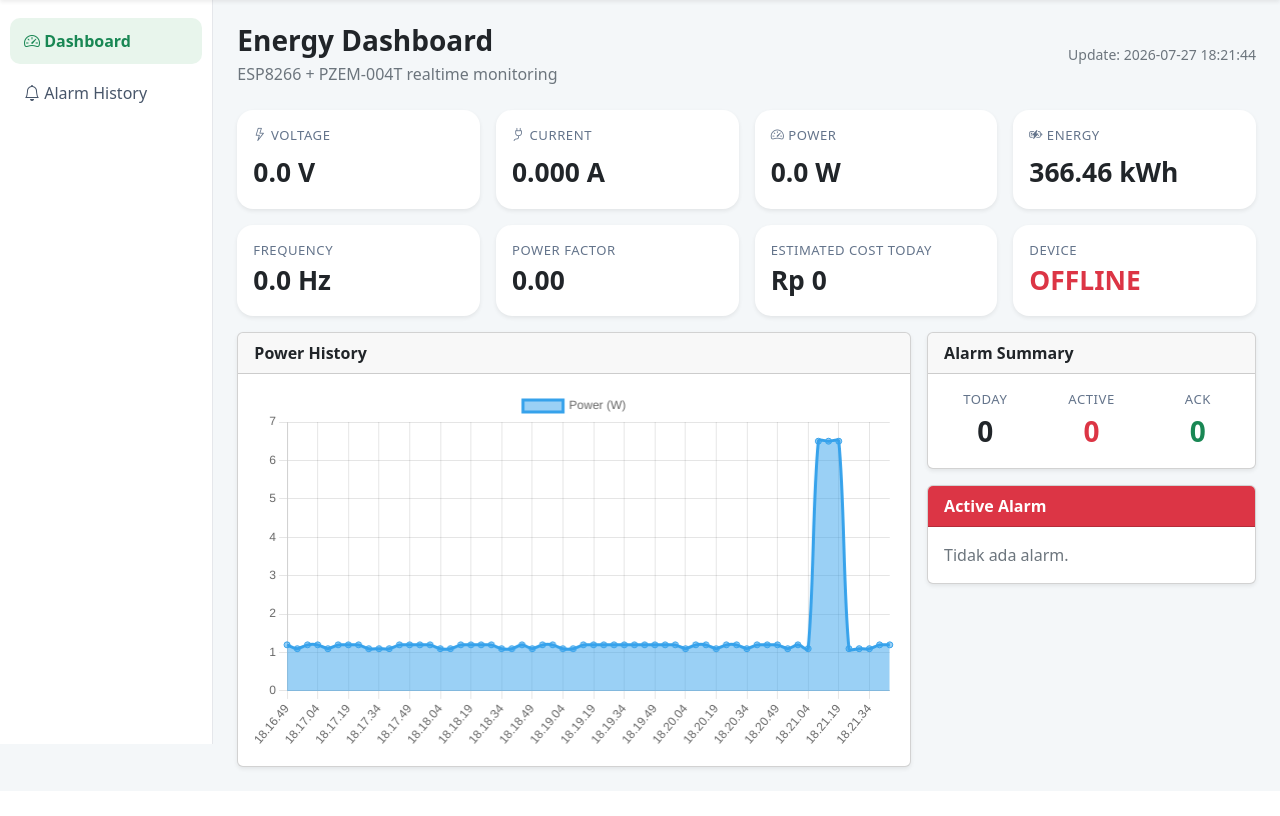
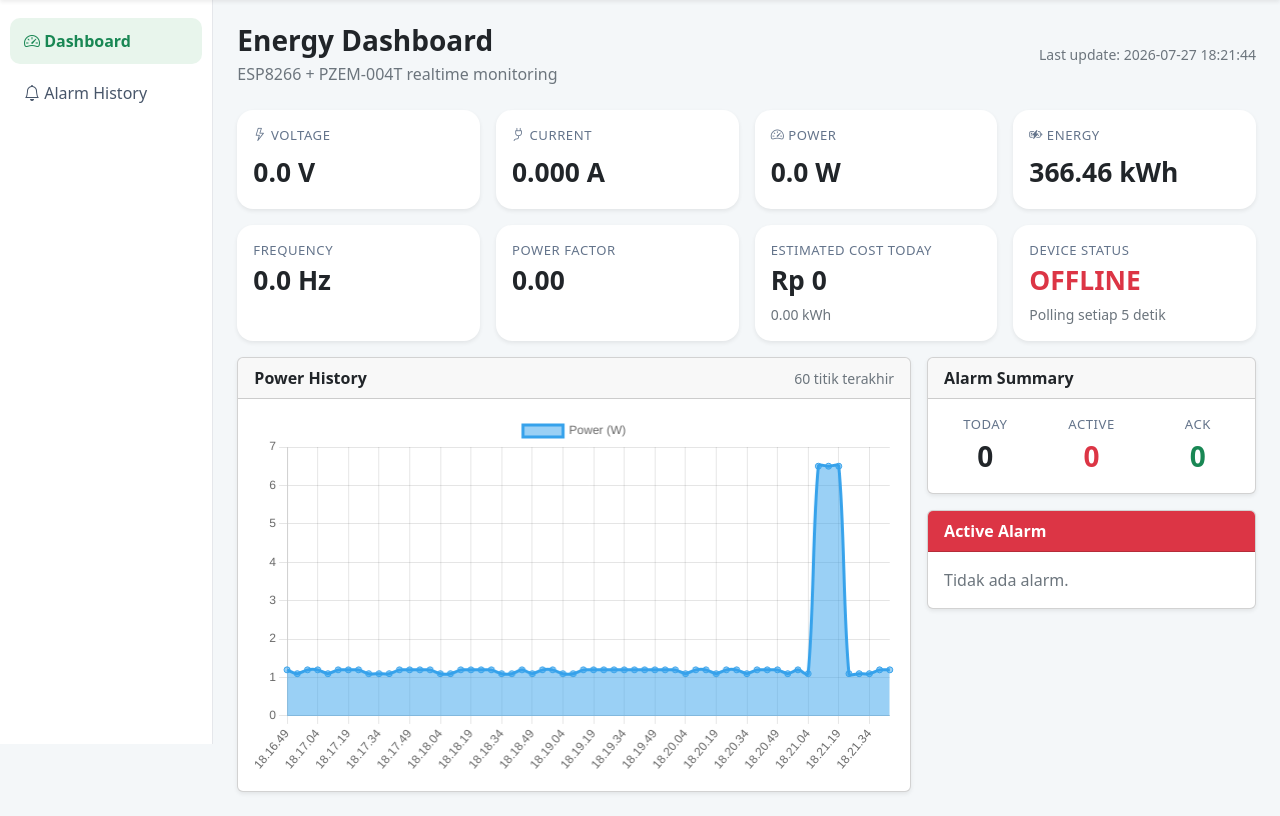
Before and after one commit to ryanby7889-cpu/EnergyMonitor, a PHP site: page /dashboard/index.php in a window 1280 px wide. Shown: the part 56-872 px from the top of the page. Before the commit the page ends 828 px from the top, so only its background shows below. Run offline with PHP 8.4, Linux system fonts and the light colour scheme; data comes from the database, SQL or seed files in the repository.

Commit message:
feat: improve energy dashboard

```diff
--- a/energy-monitor/dashboard/index.php
+++ b/energy-monitor/dashboard/index.php
@@ -1,11 +1,24 @@
-<?php require_once '../config/database.php'; include '../layouts/header.php'; include '../layouts/navbar.php'; ?>
+<?php
+require_once '../config/database.php';
+include '../layouts/header.php';
+include '../layouts/navbar.php';
+?>
 <div class="container-fluid"><div class="row"><div class="col-lg-2 p-0"><?php include '../layouts/sidebar.php'; ?></div><main class="col-lg-10 p-4">
-<div class="d-flex justify-content-between align-items-center mb-4"><div><h3 class="fw-bold mb-1">Energy Dashboard</h3><div class="text-secondary">ESP8266 + PZEM-004T realtime monitoring</div></div><div class="text-secondary small">Update: <span id="last_update">-</span></div></div>
+<div class="d-flex flex-wrap justify-content-between align-items-center gap-2 mb-4"><div><h3 class="fw-bold mb-1">Energy Dashboard</h3><div class="text-secondary">ESP8266 + PZEM-004T realtime monitoring</div></div><div class="small text-secondary">Last update: <span id="last_update">-</span></div></div>
 <div class="row g-3 mb-3">
-<?php foreach([['voltage','Voltage','V','bi-lightning'],['current','Current','A','bi-plug'],['power','Power','W','bi-speedometer2'],['energy','Energy','kWh','bi-battery-charging']] as $c): ?><div class="col-xl-3 col-md-6"><div class="card kpi shadow-sm h-100"><div class="card-body"><div class="muted-label"><i class="bi <?= $c[3] ?>"></i> <?= $c[1] ?></div><div class="value mt-2" id="<?= $c[0] ?>">0 <?= $c[2] ?></div></div></div></div><?php endforeach; ?>
+<div class="col-xl-3 col-md-6"><div class="card kpi shadow-sm h-100"><div class="card-body"><div class="muted-label"><i class="bi bi-lightning"></i> Voltage</div><div class="value mt-2" id="voltage">0.0 V</div></div></div></div>
+<div class="col-xl-3 col-md-6"><div class="card kpi shadow-sm h-100"><div class="card-body"><div class="muted-label"><i class="bi bi-plug"></i> Current</div><div class="value mt-2" id="current">0.000 A</div></div></div></div>
+<div class="col-xl-3 col-md-6"><div class="card kpi shadow-sm h-100"><div class="card-body"><div class="muted-label"><i class="bi bi-speedometer2"></i> Power</div><div class="value mt-2" id="power">0.0 W</div></div></div></div>
+<div class="col-xl-3 col-md-6"><div class="card kpi shadow-sm h-100"><div class="card-body"><div class="muted-label"><i class="bi bi-battery-charging"></i> Energy</div><div class="value mt-2" id="energy">0.00 kWh</div></div></div></div>
 </div>
-<div class="row g-3 mb-3"><div class="col-md-3"><div class="card kpi shadow-sm"><div class="card-body"><div class="muted-label">Frequency</div><div class="value" id="frequency">0 Hz</div></div></div></div><div class="col-md-3"><div class="card kpi shadow-sm"><div class="card-body"><div class="muted-label">Power Factor</div><div class="value" id="pf">0.00</div></div></div></div><div class="col-md-3"><div class="card kpi shadow-sm"><div class="card-body"><div class="muted-label">Estimated Cost Today</div><div class="value" id="today_cost">Rp 0</div></div></div></div><div class="col-md-3"><div class="card kpi shadow-sm" id="statusCard"><div class="card-body"><div class="muted-label">Device</div><div class="value" id="status">OFFLINE</div></div></div></div></div>
-<div class="row g-3"><div class="col-xl-8"><div class="card shadow-sm"><div class="card-header fw-bold">Power History</div><div class="card-body"><div class="chart-box"><canvas id="powerChart"></canvas></div></div></div></div><div class="col-xl-4"><div class="card shadow-sm mb-3"><div class="card-header fw-bold">Alarm Summary</div><div class="card-body row text-center"><div class="col-4"><div class="muted-label">Today</div><div class="fs-3 fw-bold" id="alarm_today">0</div></div><div class="col-4"><div class="muted-label">Active</div><div class="fs-3 fw-bold text-danger" id="alarm_active">0</div></div><div class="col-4"><div class="muted-label">Ack</div><div class="fs-3 fw-bold text-success" id="alarm_ack">0</div></div></div></div><div class="card shadow-sm"><div class="card-header bg-danger text-white fw-bold">Active Alarm</div><div class="card-body" id="activeAlarmList"><span class="text-secondary">Tidak ada alarm.</span></div></div></div></div>
+<div class="row g-3 mb-3">
+<div class="col-xl-3 col-md-6"><div class="card kpi shadow-sm h-100"><div class="card-body"><div class="muted-label">Frequency</div><div class="value" id="frequency">0.0 Hz</div></div></div></div>
+<div class="col-xl-3 col-md-6"><div class="card kpi shadow-sm h-100"><div class="card-body"><div class="muted-label">Power Factor</div><div class="value" id="pf">0.00</div></div></div></div>
+<div class="col-xl-3 col-md-6"><div class="card kpi shadow-sm h-100"><div class="card-body"><div class="muted-label">Estimated Cost Today</div><div class="value" id="today_cost">Rp 0</div><div class="small text-secondary mt-1"><span id="today_kwh">0.00</span> kWh</div></div></div></div>
+<div class="col-xl-3 col-md-6"><div class="card kpi shadow-sm h-100" id="statusCard"><div class="card-body"><div class="muted-label">Device Status</div><div class="value" id="status">OFFLINE</div><div class="small text-secondary mt-1">Polling setiap 5 detik</div></div></div></div>
+</div>
+<div class="row g-3"><div class="col-xl-8"><div class="card shadow-sm h-100"><div class="card-header d-flex justify-content-between align-items-center"><span class="fw-bold">Power History</span><span class="small text-secondary">60 titik terakhir</span></div><div class="card-body"><div class="chart-box"><canvas id="powerChart"></canvas></div></div></div></div>
+<div class="col-xl-4"><div class="card shadow-sm mb-3"><div class="card-header fw-bold">Alarm Summary</div><div class="card-body row text-center"><div class="col-4"><div class="muted-label">Today</div><div class="fs-3 fw-bold" id="alarm_today">0</div></div><div class="col-4"><div class="muted-label">Active</div><div class="fs-3 fw-bold text-danger" id="alarm_active">0</div></div><div class="col-4"><div class="muted-label">Ack</div><div class="fs-3 fw-bold text-success" id="alarm_ack">0</div></div></div></div><div class="card shadow-sm"><div class="card-header bg-danger text-white fw-bold">Active Alarm</div><div class="card-body" id="activeAlarmList"><span class="text-secondary">Tidak ada alarm aktif.</span></div></div></div></div>
 </main></div></div>
-<div class="modal fade" id="alarmModal" tabindex="-1"><div class="modal-dialog modal-dialog-centered"><div class="modal-content border-danger"><div class="modal-header bg-danger text-white"><h5 class="modal-title">Alarm</h5></div><div class="modal-body"><h4 id="alarm_type">-</h4><p id="alarm_message">-</p><strong>Value: </strong><span id="alarm_value">0</span></div><div class="modal-footer"><button class="btn btn-success" id="btnAck">Acknowledge</button></div></div></div></div>
+<div class="modal fade" id="alarmModal" tabindex="-1" aria-hidden="true"><div class="modal-dialog modal-dialog-centered"><div class="modal-content border-danger"><div class="modal-header bg-danger text-white"><h5 class="modal-title">Energy Alarm</h5></div><div class="modal-body"><h4 id="alarm_type">-</h4><p id="alarm_message">-</p><strong>Value: </strong><span id="alarm_value">0</span></div><div class="modal-footer"><button type="button" class="btn btn-success" id="btnAck">Acknowledge</button></div></div></div></div>
 <?php include '../layouts/footer.php'; ?>
```
